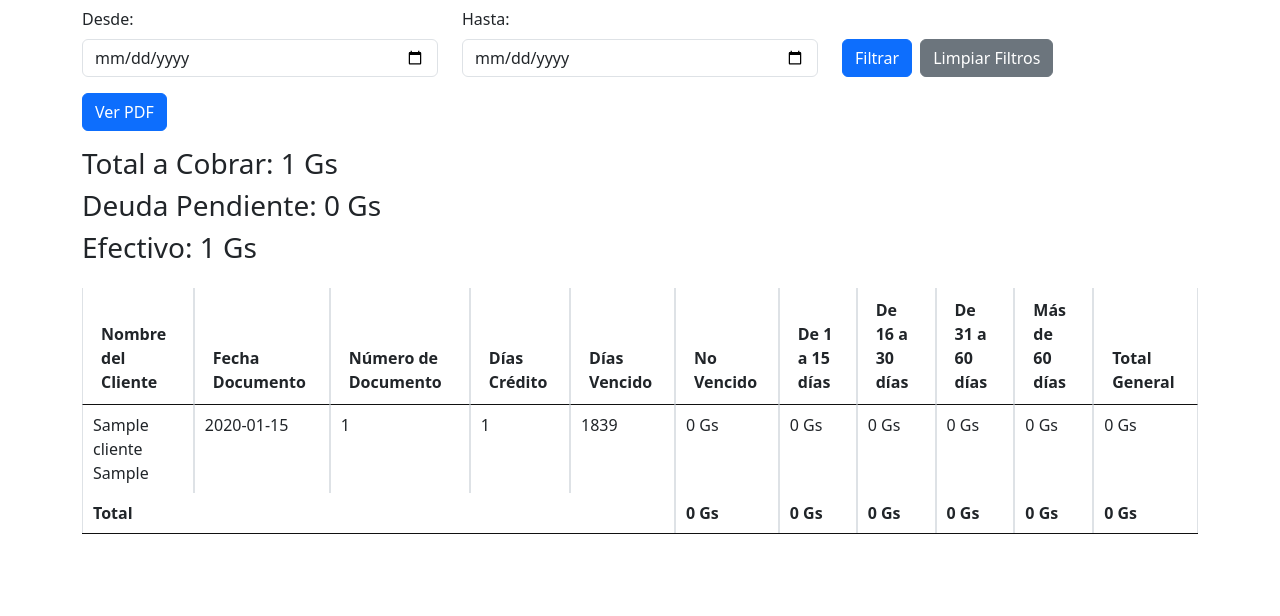
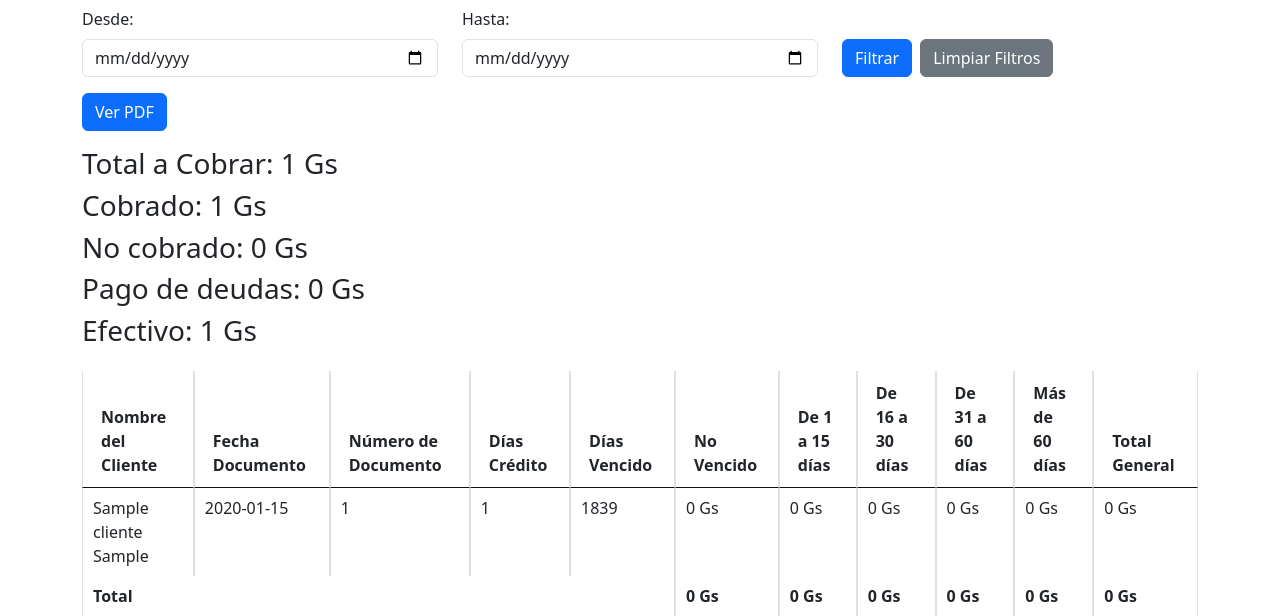
Before and after one commit to ingferchorojas/simplePHPsystem, a PHP site: page /pages/saldos/saldos.php in a window 1280 px wide. Shown: the part 143-759 px from the top of the page. Run offline with PHP 8.4, Linux system fonts and the light colour scheme; tables that the repository leaves empty hold one stand-in row (values such as "Sample post").

Commit message:
fix: saldos

```diff
--- a/pages/saldos/saldos.php
+++ b/pages/saldos/saldos.php
@@ -127,12 +127,33 @@ $result = $conn->query($sql);
         <?php
         // Calcular el efectivo
         $efectivo = $total_a_cobrar - $deuda_pendiente;
+
+        // Consulta SQL con filtro de fechas y suma de montos
+        $sql_deudas = "
+        SELECT SUM(monto) AS total_pago_deudas
+        FROM deudas
+        WHERE fecha BETWEEN '$fecha_desde' AND '$fecha_hasta'";
+
+        // Ejecutar la consulta para obtener la suma de pagos de deudas
+        $result_deudas = $conn->query($sql_deudas);
+
+        // Comprobar si hay resultados
+        if ($result_deudas->num_rows > 0) {
+            $row_deudas = $result_deudas->fetch_assoc();
+            $pago_deudas = $row_deudas['total_pago_deudas'];
+        } else {
+            $pago_deudas = 0; // Si no hay resultados, se establece en 0
+        }
+
+
         ?>
 
         <!-- Mostrar total a cobrar y deuda pendiente -->
         <h3>Total a Cobrar: <?= number_format($total_a_cobrar, 0, '', '.') ?> Gs</h3>
-        <h3>Deuda Pendiente: <?= number_format($deuda_pendiente, 0, '', '.') ?> Gs</h3>
-        <h3>Efectivo: <?= number_format($efectivo, 0, '', '.') ?> Gs</h3>
+        <h3>Cobrado: <?= number_format($efectivo, 0, '', '.') ?> Gs</h3>
+        <h3>No cobrado: <?= number_format($deuda_pendiente, 0, '', '.') ?> Gs</h3>
+        <h3>Pago de deudas: <?= number_format($pago_deudas, 0, '', '.') ?> Gs</h3>
+        <h3>Efectivo: <?= number_format($efectivo - $pago_deudas, 0, '', '.') ?> Gs</h3>
 
         <?php if (isset($result) && $result->num_rows > 0): ?>
             <table id="saldosTable" class="table table-bordered mt-4">
```
Also changed, not shown: pages/saldos/saldos_pdf.php (+23 -8 lines).
